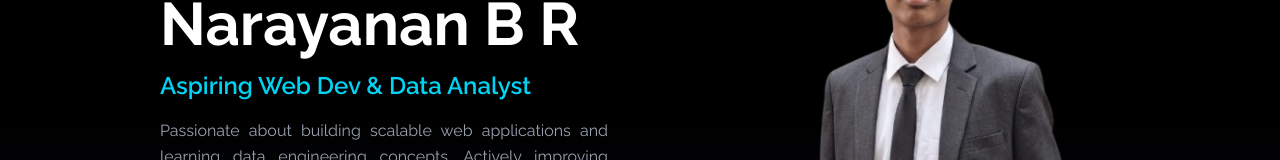
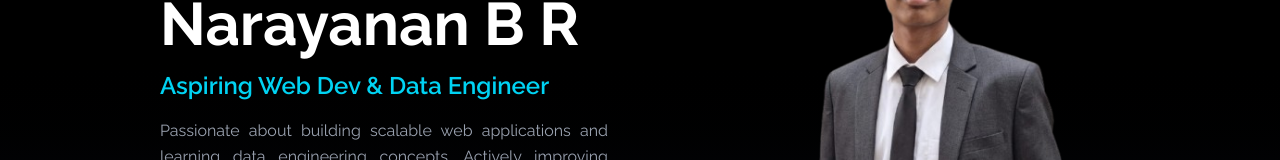
Before and after one commit to badri-2005/Personal-Portfolio, a React (Vite) app: page / in a window 1280 px wide. Shown: the part 358-518 px from the top of the page. Built offline with nearby package versions, Linux system fonts and the light colour scheme.

Commit message:
update Home component; change title from "Aspiring Web Dev & Data Analyst" to "Aspiring Web Dev & Data Engineer"

```diff
--- a/src/components/Home.jsx
+++ b/src/components/Home.jsx
@@ -22,7 +22,7 @@ const Home = () => {
           </h1>
 
           <h2 className="text-xl sm:text-2xl font-semibold text-cyan-400">
-            Aspiring Web Dev & Data Analyst
+            Aspiring Web Dev & Data Engineer
           </h2>
 
           <p className="text-gray-400 max-w-md leading-relaxed text-justify text-sm sm:text-base">
```
